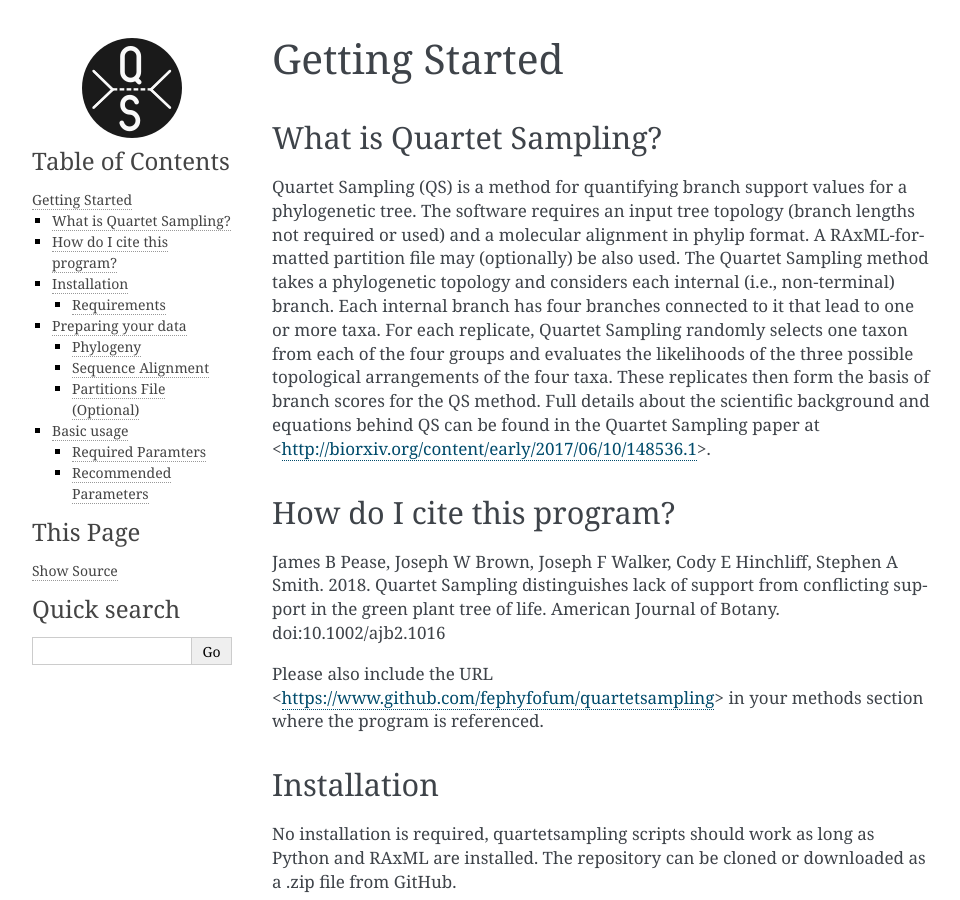
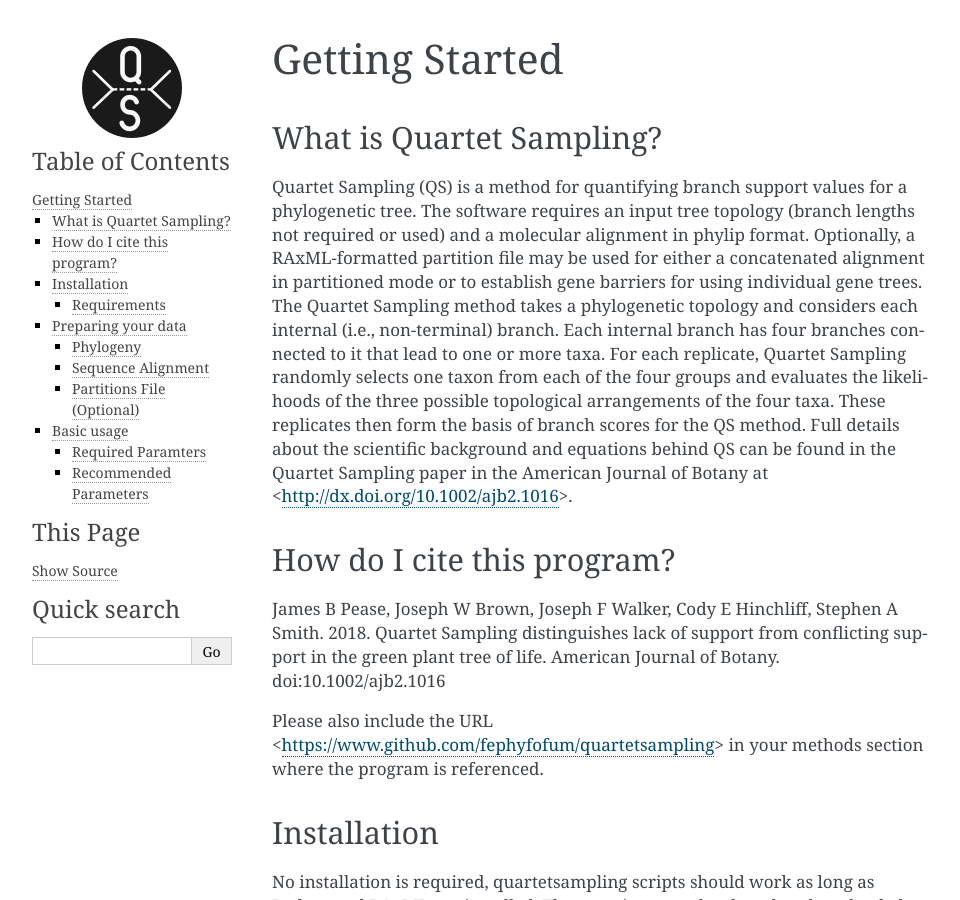
Before and after one commit to FePhyFoFum/quartetsampling, a Sphinx documentation site: the page built from doc/intro.rst, in a window 1280 px wide and 900 px high. Shown: the whole window, without its empty margins (148-1108 px from the left). Built offline with Sphinx 7.4.7, drawn with Linux system fonts in a browser that asks for light colours.

Commit message:
minor fixes to documentation

```diff
--- a/doc/intro.rst
+++ b/doc/intro.rst
@@ -6,7 +6,7 @@ Getting Started
 
 What is Quartet Sampling?
 =========================
-Quartet Sampling (QS) is a method for quantifying branch support values for a phylogenetic tree.  The software requires an input tree topology (branch lengths not required or used) and a molecular alignment in phylip format.  A RAxML-formatted partition file may (optionally) be also used.  The Quartet Sampling method takes a phylogenetic topology and considers each internal (i.e., non-terminal) branch.  Each internal branch has four branches connected to it that lead to one or more taxa.  For each replicate, Quartet Sampling randomly selects one taxon from each of the four groups and evaluates the likelihoods of the three possible topological arrangements of the four taxa.  These replicates then form the basis of branch scores for the QS method.  Full details about the scientific background and equations behind QS can be found in the Quartet Sampling paper at <http://biorxiv.org/content/early/2017/06/10/148536.1>.
+Quartet Sampling (QS) is a method for quantifying branch support values for a phylogenetic tree.  The software requires an input tree topology (branch lengths not required or used) and a molecular alignment in phylip format.  Optionally, a RAxML-formatted partition file may be used for either a concatenated alignment in partitioned mode or to establish gene barriers for using individual gene trees.  The Quartet Sampling method takes a phylogenetic topology and considers each internal (i.e., non-terminal) branch.  Each internal branch has four branches connected to it that lead to one or more taxa.  For each replicate, Quartet Sampling randomly selects one taxon from each of the four groups and evaluates the likelihoods of the three possible topological arrangements of the four taxa.  These replicates then form the basis of branch scores for the QS method.  Full details about the scientific background and equations behind QS can be found in the Quartet Sampling paper in the American Journal of Botany at <http://dx.doi.org/10.1002/ajb2.1016>.
 
 How do I cite this program?
 ===========================
```
Also changed, not shown: 7 other files.
